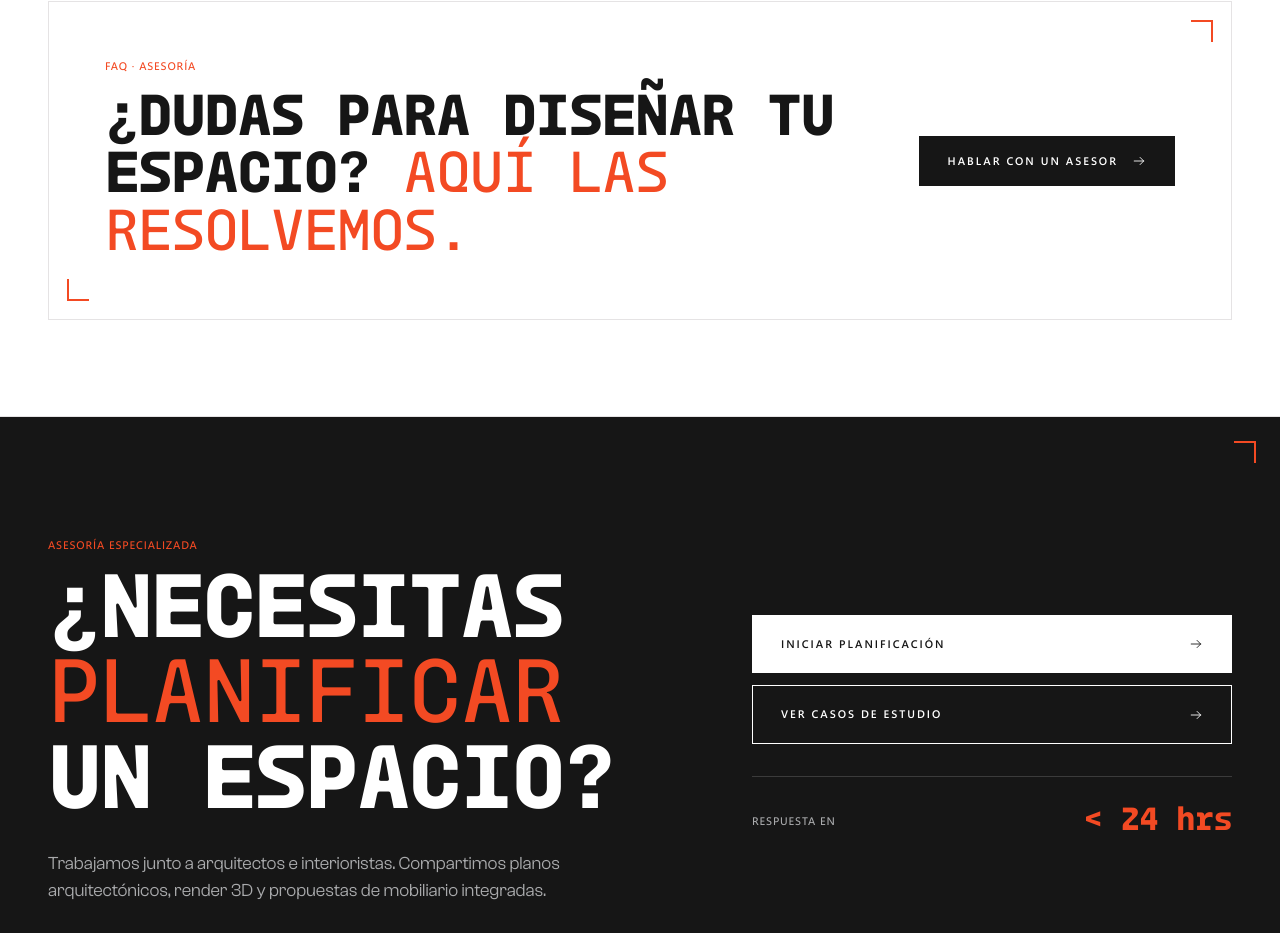
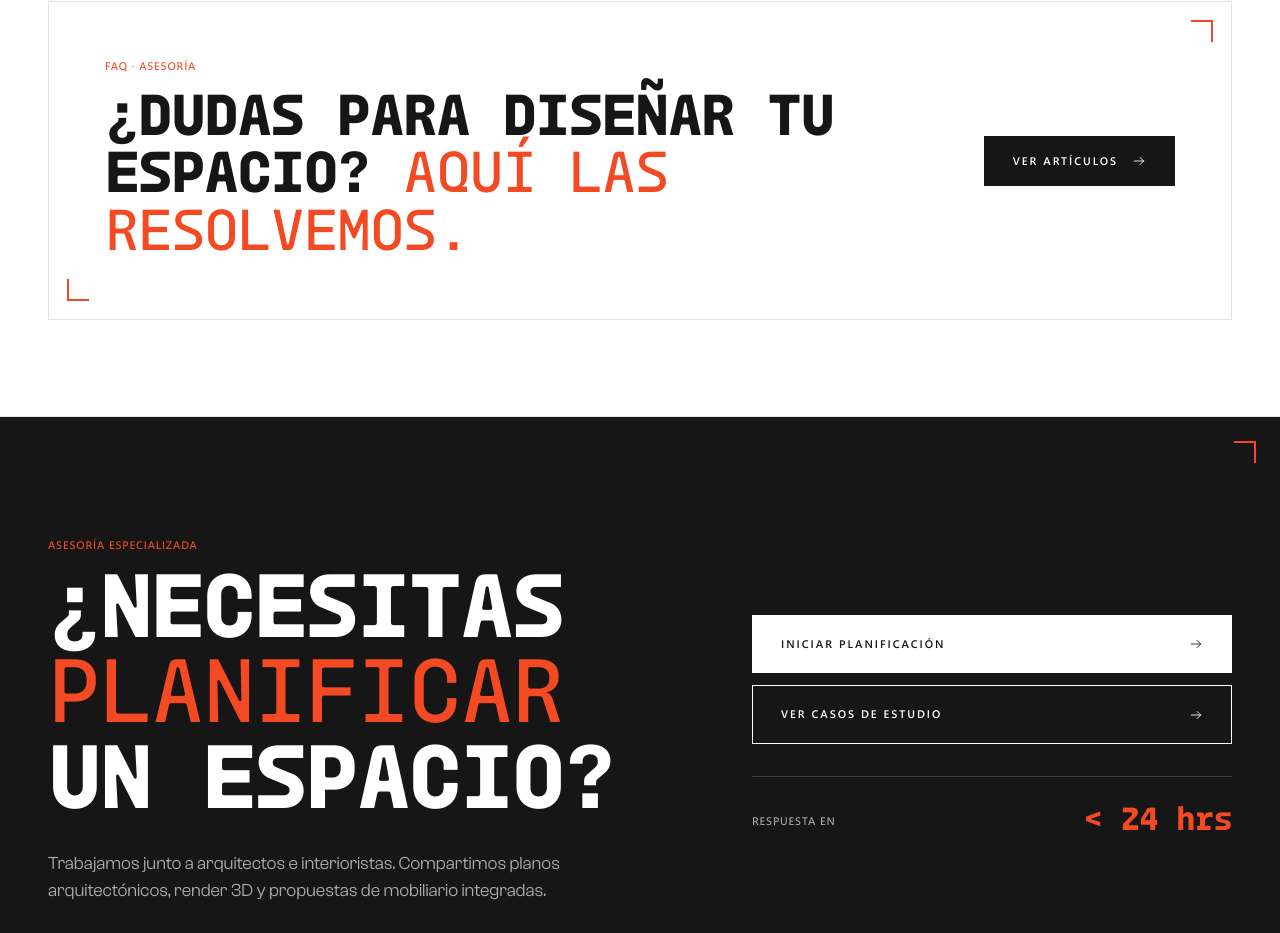
Before and after one commit to crpozo/maach-site, a React (Vite) app: page /espacios in a window 1280 px wide. Shown: the part 4957-5890 px from the top of the page. Built offline with nearby package versions, Linux system fonts and the light colour scheme.

Commit message:
espacios FAQ: button now 'Ver Articulos' linking to Investigacion

```diff
--- a/src/i18n/i18n.tsx
+++ b/src/i18n/i18n.tsx
@@ -183,7 +183,7 @@ const T: Translations = {
     'faq.eyebrow': 'FAQ · Asesoría',
     'faq.title': '¿Dudas para diseñar tu espacio?',
     'faq.subtitle': 'Aquí las resolvemos.',
-    'faq.cta': 'Hablar con un asesor',
+    'faq.cta': 'Ver Artículos',
     // CTA
     'esp.cta.eyebrow': 'Asesoría especializada',
     'esp.cta.title.1': '¿Necesitas',
@@ -633,7 +633,7 @@ const T: Translations = {
     'faq.eyebrow': 'FAQ · Consulting',
     'faq.title': 'Questions about designing your space?',
     'faq.subtitle': "We've got answers.",
-    'faq.cta': 'Talk to an advisor',
+    'faq.cta': 'View Articles',
     'esp.cta.eyebrow': 'Specialist consulting',
     'esp.cta.title.1': 'Need help',
     'esp.cta.title.2': 'planning',
--- a/src/pages/PageEspacios.tsx
+++ b/src/pages/PageEspacios.tsx
@@ -590,7 +590,7 @@ export default function PageEspacios() {
               </h3>
             </div>
             <Link
-              to="/contacto"
+              to="/investigacion"
               className="btn-primary"
               style={{ justifyContent: 'space-between', whiteSpace: 'nowrap' }}
             >
```
